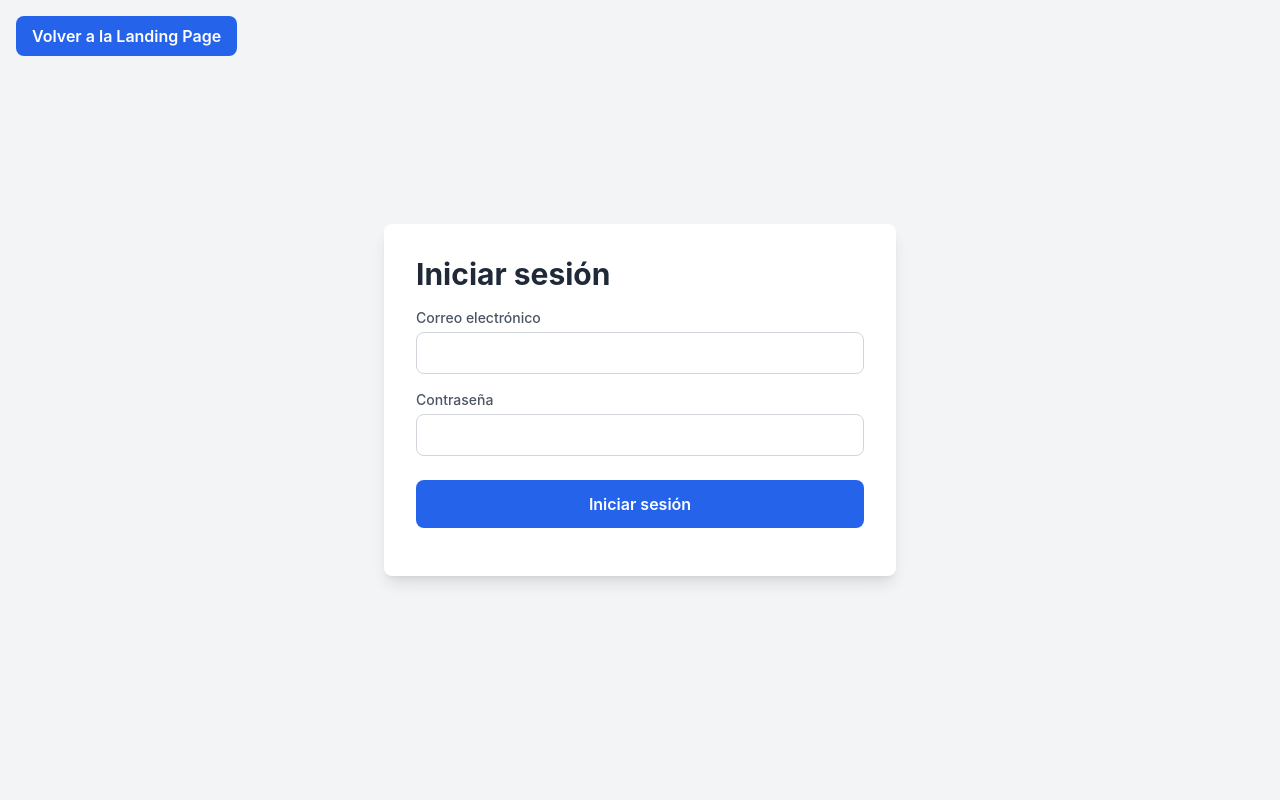
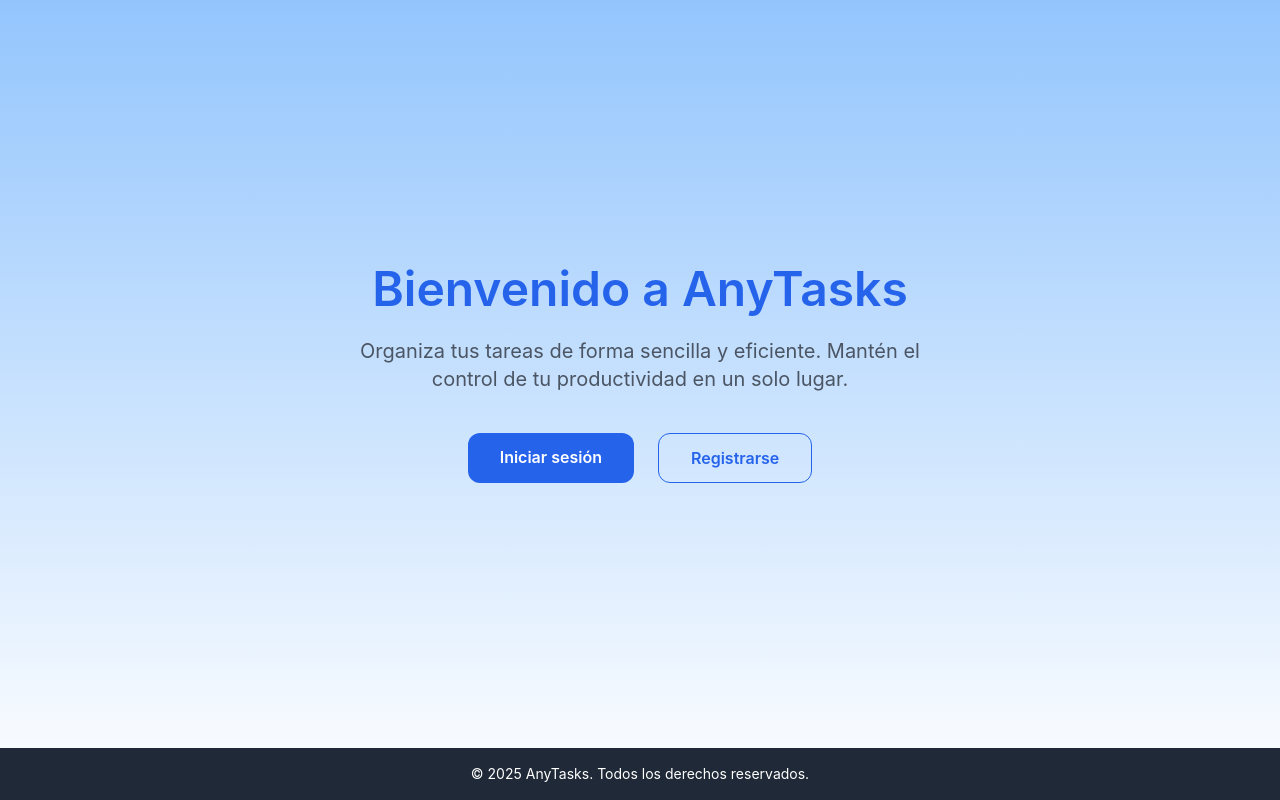
Before and after one commit to AdriGarcia75/TFG-CFGS-DAW, a React (Create React App) app in the folder client/: page / in a window 1280 px wide. Before the commit this address led to /login. Built offline with nearby package versions, Linux system fonts and the light colour scheme.

Commit message:
remove landing page being served from back, now directly from react as a component

```diff
--- a/client/src/App.js
+++ b/client/src/App.js
@@ -9,12 +9,14 @@ import Login from './pages/Login';
 import Register from './pages/Register';
 import ProtectedRoute from './components/ProtectedRoute';
 import Dashboard from './pages/Dashboard';
+import Landing from './pages/Landing'
 
 function App() {
 	return (
 		<Router>
 			<Routes>
 				{/* public routes */}
+				<Route path="/" element={<Landing />} />
 				<Route path="/login" element={<Login />} />
 				<Route path="/register" element={<Register />} />
 
@@ -24,7 +26,7 @@ function App() {
 				</Route>
 
 				{/* redirects */}
-				<Route path="/" element={<Navigate to="/login" />} />
+				<Route path="/" element={<Navigate to="/" />} />
 				<Route path="*" element={<Navigate to="/login" />} />
 			</Routes>
 		</Router>
--- a/client/src/components/BackToLandingPage.jsx
+++ b/client/src/components/BackToLandingPage.jsx
@@ -1,15 +1,16 @@
-import React from 'react';
+import { Link } from 'react-router-dom';
 
 const BackToLandingPage = () => {
-	return (
-		<a
-			href="http://localhost:3000"
-			style={{ textDecoration: 'none' }}
-			className="absolute top-4 left-4 bg-blue-600 text-white font-semibold py-2 px-4 rounded-lg hover:bg-blue-700 transition duration-300"
-		>
-			Volver a la Landing Page
-		</a>
-	);
+  return (
+    <div className="absolute top-6 left-6">
+      <Link
+        to="/"
+        className="bg-white border border-blue-600 text-blue-600 hover:bg-blue-50 font-semibold py-2 px-4 rounded-xl transition duration-300 shadow"
+      >
+        Volver a la Landing
+      </Link>
+    </div>
+  );
 };
 
 export default BackToLandingPage;
--- /dev/null
+++ b/client/src/pages/Landing.jsx
@@ -0,0 +1,43 @@
+import React from "react";
+import { Link } from "react-router-dom";
+
+const Landing = () => {
+  return (
+    <div className="bg-gradient-to-b from-blue-300 to-white text-gray-800 min-h-screen flex flex-col">
+      <div className="flex flex-col items-center justify-center flex-1 text-center px-4">
+        <div className="max-w-4xl mx-auto">
+          <h1 className="text-5xl font-semibold text-blue-600 mb-6">
+            Bienvenido a AnyTasks
+          </h1>
+          <p className="text-xl text-gray-600 mb-10 max-w-xl mx-auto">
+            Organiza tus tareas de forma sencilla y eficiente. Mantén el control
+            de tu productividad en un solo lugar.
+          </p>
+
+          <div className="flex gap-6 justify-center">
+            <Link
+              to="/login"
+              className="bg-blue-600 hover:bg-blue-700 text-white font-semibold py-3 px-8 rounded-xl transition duration-300"
+            >
+              Iniciar sesión
+            </Link>
+            <Link
+              to="/register"
+              className="border border-blue-600 hover:bg-blue-50 text-blue-600 font-semibold py-3 px-8 rounded-xl transition duration-300"
+            >
+              Registrarse
+            </Link>
+          </div>
+        </div>
+      </div>
+
+      <footer className="bg-gray-800 text-white py-4">
+        <p className="text-center text-sm">
+          &copy; 2025 AnyTasks. Todos los derechos reservados.
+        </p>
+      </footer>
+    </div>
+  );
+};
+
+export default Landing;
```
Also changed, not shown: 2 other files (tests, documents, lock files or other folders).
